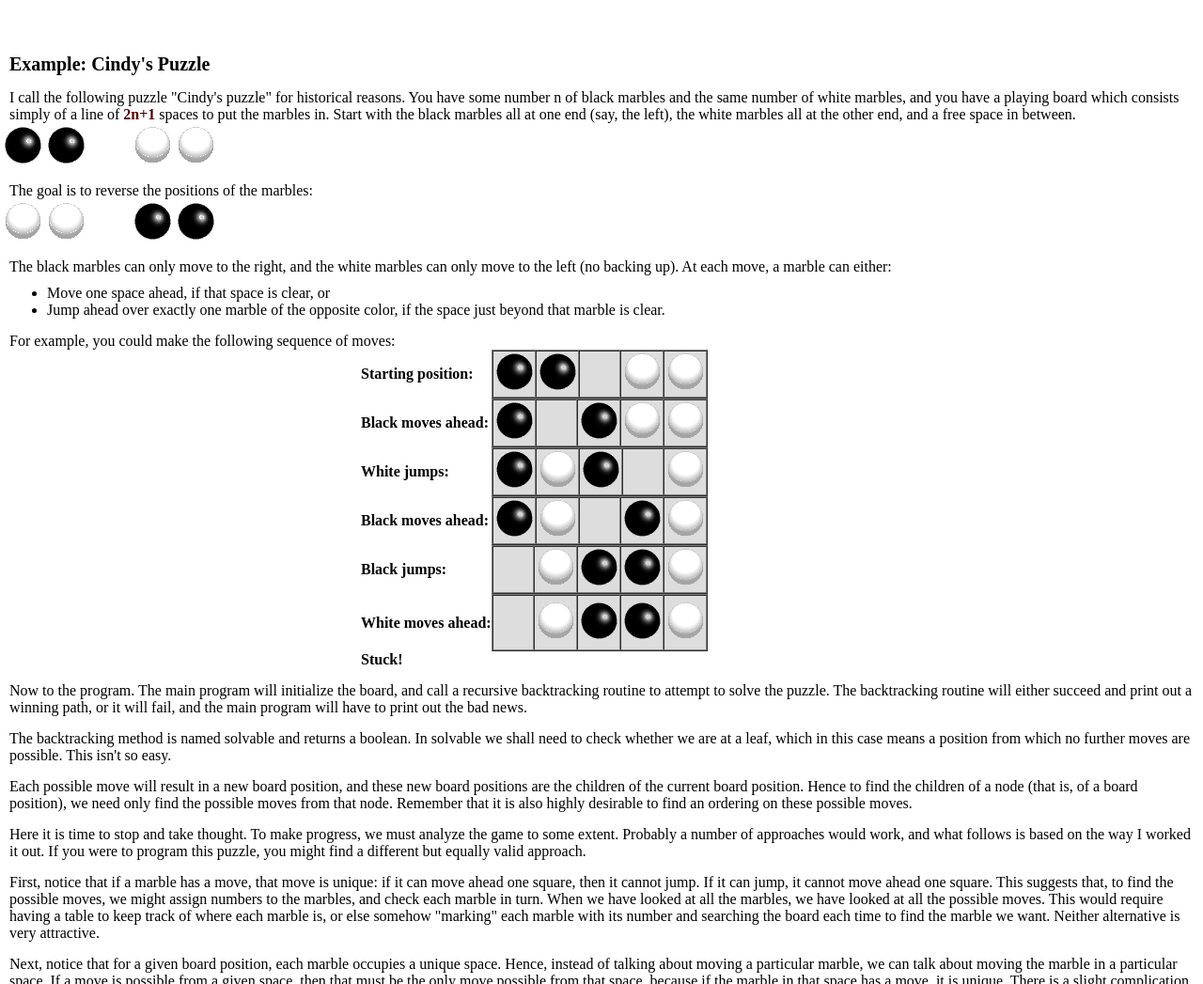
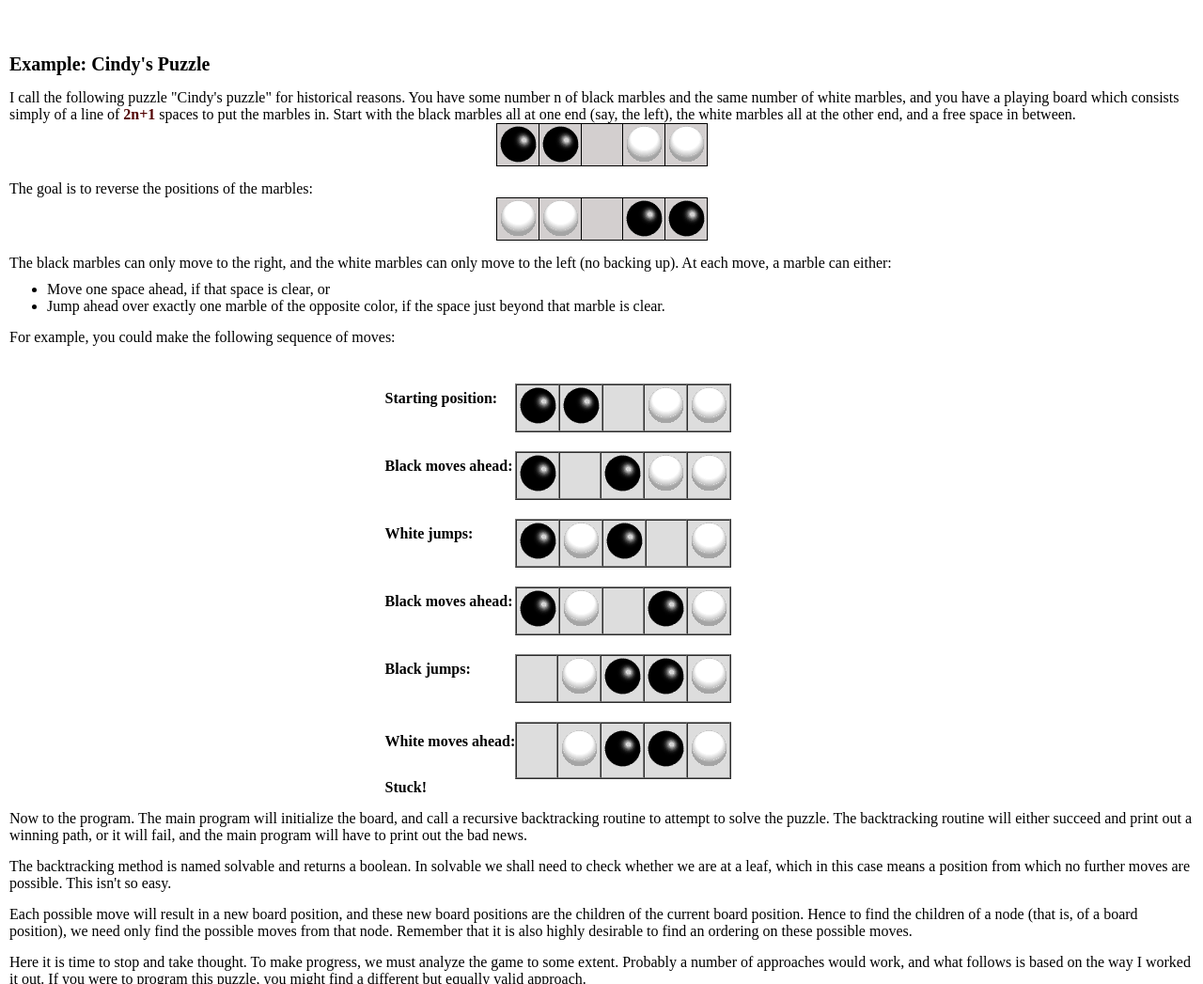
Before and after one commit to sachinmaurya17/Backtracking, a plain HTML site: page index.html in a window 1280 px wide. Shown: the part 7900-8947 px from the top of the page at 94% size. Drawn offline with Linux system fonts and the light colour scheme.

Commit message:
Backtracking css

```diff
--- a/css/index.css
+++ b/css/index.css
@@ -73,8 +73,13 @@ p{
     font-weight: bolder;
     font-size: 20px;
 }
-.center{
+.center1{
     margin:0 auto;
+    background-color: rgba(204, 200, 200, 0.863);
+}
+.center1, .center1 td{
+    border:1px solid black;
+    border-collapse: collapse;
 }
 .list-bolder{
     font-size: 20px;
@@ -84,5 +89,9 @@ p{
     background-color:rgba(204, 200, 200, 0.863);
 }
 .images-table{
-    margin-left: 30%;
+    margin-left: 32%;
+
 }
+.images-table table{
+    margin-top: 20px;
+}
```
